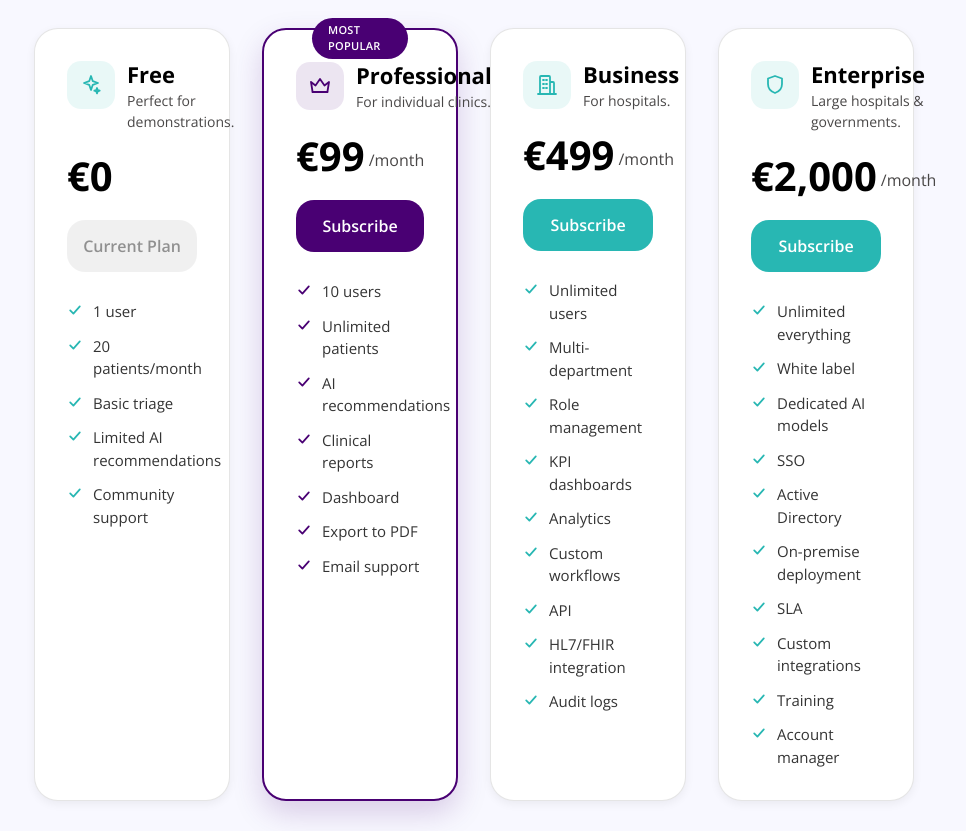
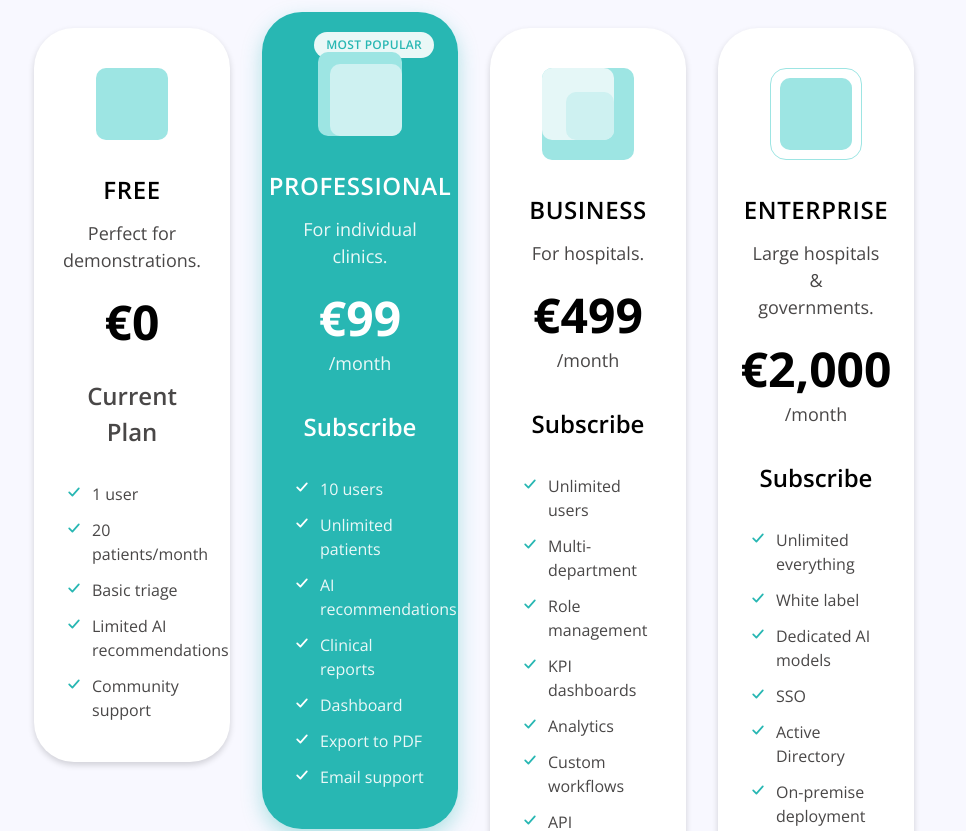
Before and after one commit to sandroulidaki-kt/triagenius-next, a Next.js app: page /plans in a window 1280 px wide. Shown: the part 620-1451 px from the top of the page, without its empty margins (166-1132 px from the left). Built offline with nearby package versions, Linux system fonts and the light colour scheme.

Commit message:
Plans: keep original card style, update content to new tiers

```diff
--- a/src/app/plans/page.tsx
+++ b/src/app/plans/page.tsx
@@ -3,85 +3,9 @@ import Link from "next/link";
 
 export const metadata: Metadata = { title: "Plans" };
 
-type Plan = {
-  name: string;
-  subtitle: string;
-  price: string;
-  period?: string;
-  cta: string;
-  disabled?: boolean;
-  featured?: boolean;
-  features: string[];
-  icon: React.ReactNode;
-};
-
-const SparkleIcon = (
-  <svg viewBox="0 0 24 24" fill="none" stroke="currentColor" strokeWidth="1.8" strokeLinecap="round" strokeLinejoin="round" className="h-6 w-6">
-    <path d="M12 3l1.8 5.2L19 10l-5.2 1.8L12 17l-1.8-5.2L5 10l5.2-1.8z" />
-    <path d="M18 15l.7 2 2 .7-2 .7-.7 2-.7-2-2-.7 2-.7z" />
-  </svg>
-);
-const CrownIcon = (
-  <svg viewBox="0 0 24 24" fill="none" stroke="currentColor" strokeWidth="1.8" strokeLinecap="round" strokeLinejoin="round" className="h-6 w-6">
-    <path d="M3 8l4.5 3.5L12 5l4.5 6.5L21 8l-1.6 10H4.6z" />
-    <path d="M4.6 18h14.8" />
-  </svg>
-);
-const BuildingIcon = (
-  <svg viewBox="0 0 24 24" fill="none" stroke="currentColor" strokeWidth="1.8" strokeLinecap="round" strokeLinejoin="round" className="h-6 w-6">
-    <path d="M5 21V4a1 1 0 011-1h8a1 1 0 011 1v17M15 9h3a1 1 0 011 1v11M3 21h18" />
-    <path d="M8 7h1M11 7h1M8 11h1M11 11h1M8 15h1M11 15h1" />
-  </svg>
-);
-const ShieldIcon = (
-  <svg viewBox="0 0 24 24" fill="none" stroke="currentColor" strokeWidth="1.8" strokeLinecap="round" strokeLinejoin="round" className="h-6 w-6">
-    <path d="M12 3l7 2.5V11c0 4.5-3 7.6-7 9-4-1.4-7-4.5-7-9V5.5z" />
-  </svg>
-);
-
-const PLANS: Plan[] = [
-  {
-    name: "Free",
-    subtitle: "Perfect for demonstrations.",
-    price: "€0",
-    cta: "Current Plan",
-    disabled: true,
-    icon: SparkleIcon,
-    features: ["1 user", "20 patients/month", "Basic triage", "Limited AI recommendations", "Community support"],
-  },
-  {
-    name: "Professional",
-    subtitle: "For individual clinics.",
-    price: "€99",
-    period: "/month",
-    cta: "Subscribe",
-    featured: true,
-    icon: CrownIcon,
-    features: ["10 users", "Unlimited patients", "AI recommendations", "Clinical reports", "Dashboard", "Export to PDF", "Email support"],
-  },
-  {
-    name: "Business",
-    subtitle: "For hospitals.",
-    price: "€499",
-    period: "/month",
-    cta: "Subscribe",
-    icon: BuildingIcon,
-    features: ["Unlimited users", "Multi-department", "Role management", "KPI dashboards", "Analytics", "Custom workflows", "API", "HL7/FHIR integration", "Audit logs"],
-  },
-  {
-    name: "Enterprise",
-    subtitle: "Large hospitals & governments.",
-    price: "€2,000",
-    period: "/month",
-    cta: "Subscribe",
-    icon: ShieldIcon,
-    features: ["Unlimited everything", "White label", "Dedicated AI models", "SSO", "Active Directory", "On-premise deployment", "SLA", "Custom integrations", "Training", "Account manager"],
-  },
-];
-
-function Check({ featured }: { featured?: boolean }) {
+function Check({ light }: { light?: boolean }) {
   return (
-    <svg viewBox="0 0 20 20" fill="none" stroke="currentColor" strokeWidth="2.2" strokeLinecap="round" strokeLinejoin="round" className={`mt-0.5 h-4 w-4 shrink-0 ${featured ? "text-[#490073]" : "text-[#28b7b3]"}`}>
+    <svg viewBox="0 0 20 20" fill="none" stroke="currentColor" strokeWidth="2.2" strokeLinecap="round" strokeLinejoin="round" className={`mt-0.5 h-4 w-4 shrink-0 ${light ? "text-white" : "text-[#28b7b3]"}`}>
       <path d="M4 10.5l4 4 8-9" />
     </svg>
   );
@@ -108,65 +32,85 @@ export default function PlansPage() {
       <section className="bg-[#f8f8ff]">
         <div className="max-w-[1920px] mx-auto px-6 md:px-[100px] xl:px-[200px] py-16 md:py-24">
           <div className="grid grid-cols-1 md:grid-cols-2 lg:grid-cols-4 gap-8 items-start">
-            {PLANS.map((plan) => (
-              <div
-                key={plan.name}
-                className={`relative flex h-full flex-col rounded-[24px] bg-white p-7 md:p-8 ${
-                  plan.featured
-                    ? "border-2 border-[#490073] shadow-[0px_12px_30px_0px_rgba(73,0,115,0.18)]"
-                    : "border border-black/10 shadow-[0px_3px_10px_0px_rgba(0,0,0,0.06)]"
-                }`}
-              >
-                {plan.featured && (
-                  <span className="absolute -top-3 left-1/2 -translate-x-1/2 rounded-full bg-[#490073] px-4 py-1 text-[11px] font-semibold uppercase tracking-wide text-white">
-                    Most Popular
-                  </span>
-                )}
 
-                <div className="flex items-start gap-3">
-                  <span className={`flex h-12 w-12 shrink-0 items-center justify-center rounded-xl ${plan.featured ? "bg-[#490073]/10 text-[#490073]" : "bg-[#28b7b3]/10 text-[#28b7b3]"}`}>
-                    {plan.icon}
-                  </span>
-                  <div>
-                    <h3 className="text-[22px] font-bold leading-tight text-black">{plan.name}</h3>
-                    <p className="mt-0.5 text-[14px] text-[#494747]">{plan.subtitle}</p>
-                  </div>
-                </div>
+            {/* FREE */}
+            <div className="flex flex-col items-center text-center bg-white rounded-[40px] shadow-[0px_3px_6px_0px_rgba(0,0,0,0.16)] px-8 py-10">
+              <div className="h-[72px] w-[72px] rounded-[10px] bg-[#9de5e3]" aria-hidden="true"></div>
+              <h3 className="mt-8 font-semibold text-[24px] uppercase tracking-wide text-black">Free</h3>
+              <p className="mt-3 text-[18px] text-[#494747]">Perfect for demonstrations.</p>
+              <div className="mt-6">
+                <p className="font-bold text-[48px] leading-none text-black">€0</p>
+              </div>
+              <span className="mt-8 inline-block font-semibold text-[24px] text-[#494747]">Current Plan</span>
+              <ul className="mt-8 w-full space-y-3 text-left text-[16px] text-[#494747]">
+                {["1 user", "20 patients/month", "Basic triage", "Limited AI recommendations", "Community support"].map((f) => (
+                  <li key={f} className="flex items-start gap-2.5"><Check /><span>{f}</span></li>
+                ))}
+              </ul>
+            </div>
 
-                <div className="mt-6 flex items-end gap-1">
-                  <span className="text-[40px] font-bold leading-none text-black">{plan.price}</span>
-                  {plan.period && <span className="pb-1 text-[16px] text-[#494747]">{plan.period}</span>}
-                </div>
+            {/* PROFESSIONAL (featured) */}
+            <div className="relative flex flex-col items-center text-center bg-[#28b7b3] rounded-[40px] shadow-[0px_8px_20px_0px_rgba(40,183,179,0.35)] px-8 py-10 md:-mt-4 md:mb-4">
+              <span className="absolute top-5 right-6 rounded-full bg-white/90 px-3 py-1 text-[12px] font-semibold uppercase tracking-wide text-[#28b7b3]">Most Popular</span>
+              <div className="relative h-[84px] w-[84px]" aria-hidden="true">
+                <div className="absolute left-0 top-0 h-[84px] w-[84px] rounded-[10px] bg-[#9de5e3]"></div>
+                <div className="absolute left-3 top-3 h-[72px] w-[72px] rounded-[10px] bg-[#cef1f1]"></div>
+              </div>
+              <h3 className="mt-8 font-semibold text-[24px] uppercase tracking-wide text-white">Professional</h3>
+              <p className="mt-3 text-[18px] text-white/90">For individual clinics.</p>
+              <div className="mt-6">
+                <p className="font-bold text-[48px] leading-none text-white">€99</p>
+                <p className="mt-2 text-[18px] text-white/90">/month</p>
+              </div>
+              <Link href="/contact" className="mt-8 inline-block font-semibold text-[24px] text-white hover:text-[#490073] transition-colors">Subscribe</Link>
+              <ul className="mt-8 w-full space-y-3 text-left text-[16px] text-white/90">
+                {["10 users", "Unlimited patients", "AI recommendations", "Clinical reports", "Dashboard", "Export to PDF", "Email support"].map((f) => (
+                  <li key={f} className="flex items-start gap-2.5"><Check light /><span>{f}</span></li>
+                ))}
+              </ul>
+            </div>
 
-                {plan.disabled ? (
-                  <button
-                    type="button"
-                    disabled
-                    className="mt-6 w-full cursor-default rounded-2xl bg-black/[0.06] py-3.5 text-[16px] font-semibold text-black/40"
-                  >
-                    {plan.cta}
-                  </button>
-                ) : (
-                  <Link
-                    href="/contact"
-                    className={`mt-6 block w-full rounded-2xl py-3.5 text-center text-[16px] font-semibold text-white transition-colors ${
-                      plan.featured ? "bg-[#490073] hover:bg-[#3a005c]" : "bg-[#28b7b3] hover:bg-[#1f9b98]"
-                    }`}
-                  >
-                    {plan.cta}
-                  </Link>
-                )}
+            {/* BUSINESS */}
+            <div className="flex flex-col items-center text-center bg-white rounded-[40px] shadow-[0px_3px_6px_0px_rgba(0,0,0,0.16)] px-8 py-10">
+              <div className="relative h-[92px] w-[92px]" aria-hidden="true">
+                <div className="absolute left-0 top-0 h-[92px] w-[92px] rounded-[10px] bg-[#9de5e3]"></div>
+                <div className="absolute left-0 top-0 h-[72px] w-[72px] rounded-[10px] bg-[#e5f7f7]"></div>
+                <div className="absolute left-6 top-6 h-[48px] w-[48px] rounded-[10px] bg-[#cef1f1]"></div>
+              </div>
+              <h3 className="mt-8 font-semibold text-[24px] uppercase tracking-wide text-black">Business</h3>
+              <p className="mt-3 text-[18px] text-[#494747]">For hospitals.</p>
+              <div className="mt-6">
+                <p className="font-bold text-[48px] leading-none text-black">€499</p>
+                <p className="mt-2 text-[18px] text-[#494747]">/month</p>
+              </div>
+              <Link href="/contact" className="mt-8 inline-block font-semibold text-[24px] text-black hover:text-[#28b7b3] transition-colors">Subscribe</Link>
+              <ul className="mt-8 w-full space-y-3 text-left text-[16px] text-[#494747]">
+                {["Unlimited users", "Multi-department", "Role management", "KPI dashboards", "Analytics", "Custom workflows", "API", "HL7/FHIR integration", "Audit logs"].map((f) => (
+                  <li key={f} className="flex items-start gap-2.5"><Check /><span>{f}</span></li>
+                ))}
+              </ul>
+            </div>
 
-                <ul className="mt-7 space-y-3 text-[15px] text-black/80">
-                  {plan.features.map((f) => (
-                    <li key={f} className="flex items-start gap-2.5">
-                      <Check featured={plan.featured} />
-                      <span>{f}</span>
-                    </li>
-                  ))}
-                </ul>
+            {/* ENTERPRISE */}
+            <div className="flex flex-col items-center text-center bg-white rounded-[40px] shadow-[0px_3px_6px_0px_rgba(0,0,0,0.16)] px-8 py-10">
+              <div className="relative h-[92px] w-[92px]" aria-hidden="true">
+                <div className="absolute left-0 top-0 h-[92px] w-[92px] rounded-[16px] border-[1.5px] border-solid border-[#9de5e3]"></div>
+                <div className="absolute left-2.5 top-2.5 h-[72px] w-[72px] rounded-[10px] bg-[#9de5e3]"></div>
               </div>
-            ))}
+              <h3 className="mt-8 font-semibold text-[24px] uppercase tracking-wide text-black">Enterprise</h3>
+              <p className="mt-3 text-[18px] text-[#494747]">Large hospitals &amp; governments.</p>
+              <div className="mt-6">
+                <p className="font-bold text-[48px] leading-none text-black">€2,000</p>
+                <p className="mt-2 text-[18px] text-[#494747]">/month</p>
+              </div>
+              <Link href="/contact" className="mt-8 inline-block font-semibold text-[24px] text-black hover:text-[#28b7b3] transition-colors">Subscribe</Link>
+              <ul className="mt-8 w-full space-y-3 text-left text-[16px] text-[#494747]">
+                {["Unlimited everything", "White label", "Dedicated AI models", "SSO", "Active Directory", "On-premise deployment", "SLA", "Custom integrations", "Training", "Account manager"].map((f) => (
+                  <li key={f} className="flex items-start gap-2.5"><Check /><span>{f}</span></li>
+                ))}
+              </ul>
+            </div>
+
           </div>
         </div>
 
```
